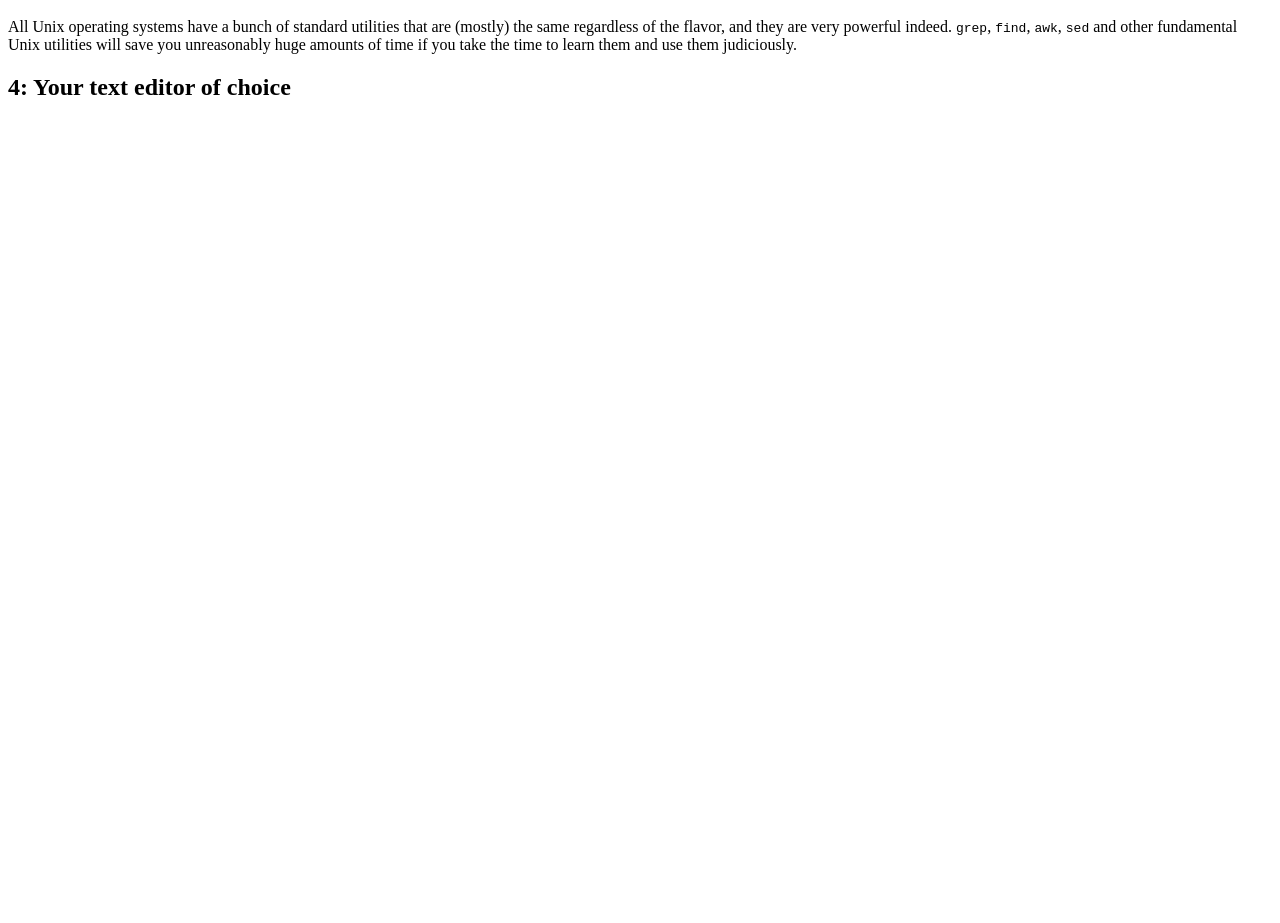
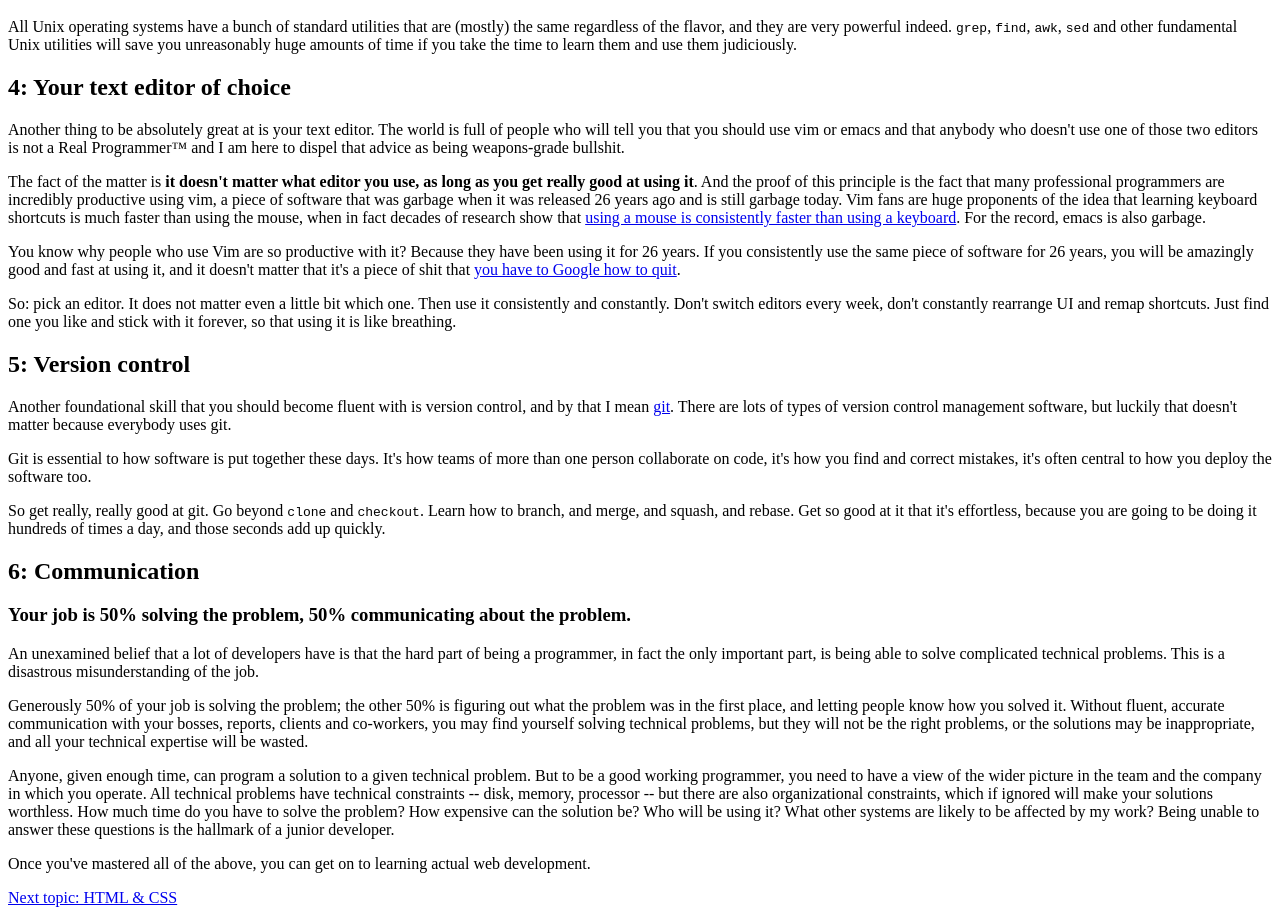
Before and after one commit to seldo/nuxt-test, a Nuxt app: page /3-basic-skills in a window 1280 px wide. Shown: the part 1927-2850 px from the top of the page. Before the commit the page ends 2048 px from the top, so only its background shows below. Built offline with nearby package versions, Linux system fonts and the light colour scheme.

Commit message:
Completed basic programming skills

```diff
--- a/pages/3-basic-skills/index.vue
+++ b/pages/3-basic-skills/index.vue
@@ -31,9 +31,25 @@
     <p>All Unix operating systems have a bunch of standard utilities that are (mostly) the same regardless of the flavor, and they are very powerful indeed. <kbd>grep</kbd>, <kbd>find</kbd>, <kbd>awk</kbd>, <kbd>sed</kbd> and other fundamental Unix utilities will save you unreasonably huge amounts of time if you take the time to learn them and use them judiciously.</p>
 
     <h2>4: Your text editor of choice</h2>
-    <p></p>
+    <p>Another thing to be absolutely great at is your text editor. The world is full of people who will tell you that you should use vim or emacs and that anybody who doesn't use one of those two editors is not a Real Programmer™ and I am here to dispel that advice as being weapons-grade bullshit.</p>
+    <p>The fact of the matter is <b>it doesn't matter what editor you use, as long as you get really good at using it</b>. And the proof of this principle is the fact that many professional programmers are incredibly productive using vim, a piece of software that was garbage when it was released 26 years ago and is still garbage today. Vim fans are huge proponents of the idea that learning keyboard shortcuts is much faster than using the mouse, when in fact decades of research show that <a href="https://danluu.com/keyboard-v-mouse/">using a mouse is consistently faster than using a keyboard</a>. For the record, emacs is also garbage.</p>
+    <p>You know why people who use Vim are so productive with it? Because they have been using it for 26 years. If you consistently use the same piece of software for 26 years, you will be amazingly good and fast at using it, and it doesn't matter that it's a piece of shit that <a href="https://stackoverflow.blog/2017/05/23/stack-overflow-helping-one-million-developers-exit-vim/">you have to Google how to quit</a>.</p>
+    <p>So: pick an editor. It does not matter even a little bit which one. Then use it consistently and constantly. Don't switch editors every week, don't constantly rearrange UI and remap shortcuts. Just find one you like and stick with it forever, so that using it is like breathing.</p>
 
+    <h2>5: Version control</h2>
+    <p>Another foundational skill that you should become fluent with is version control, and by that I mean <a href="https://try.github.io/">git</a>. There are lots of types of version control management software, but luckily that doesn't matter because everybody uses git.</p>
+    <p>Git is essential to how software is put together these days. It's how teams of more than one person collaborate on code, it's how you find and correct mistakes, it's often central to how you deploy the software too.</p>
+    <p>So get really, really good at git. Go beyond <kbd>clone</kbd> and <kbd>checkout</kbd>. Learn how to branch, and merge, and squash, and rebase. Get so good at it that it's effortless, because you are going to be doing it hundreds of times a day, and those seconds add up quickly.</p>
 
+    <h2>6: Communication</h2>
+    <h3>Your job is 50% solving the problem, 50% communicating about the problem.</h3>
+    <p>An unexamined belief that a lot of developers have is that the hard part of being a programmer, in fact the only important part, is being able to solve complicated technical problems. This is a disastrous misunderstanding of the job.</p>
+    <p>Generously 50% of your job is solving the problem; the other 50% is figuring out what the problem was in the first place, and letting people know how you solved it. Without fluent, accurate communication with your bosses, reports, clients and co-workers, you may find yourself solving technical problems, but they will not be the right problems, or the solutions may be inappropriate, and all your technical expertise will be wasted.</p>
+    <p>Anyone, given enough time, can program a solution to a given technical problem. But to be a good working programmer, you need to have a view of the wider picture in the team and the company in which you operate. All technical problems have technical constraints -- disk, memory, processor -- but there are also organizational constraints, which if ignored will make your solutions worthless. How much time do you have to solve the problem? How expensive can the solution be? Who will be using it? What other systems are likely to be affected by my work? Being unable to answer these questions is the hallmark of a junior developer.</p>
+
+    <p>Once you've mastered all of the above, you can get on to learning actual web development.</p>
+
+    <p><a href="/4-html-css" class="link-forward">Next topic: HTML & CSS</a></p>
   </div>
 </template>
 
```
